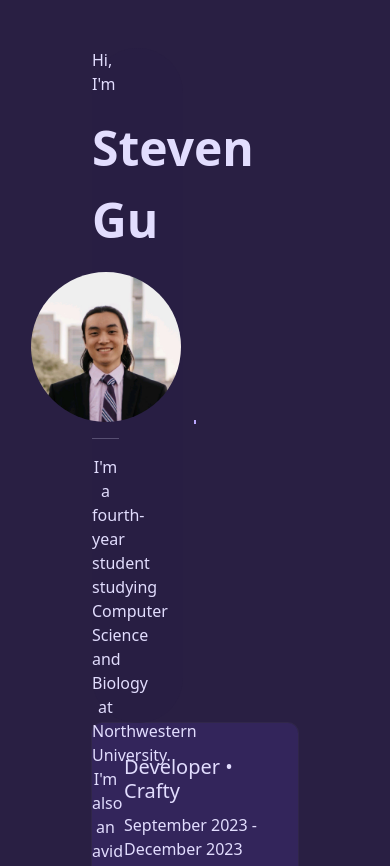
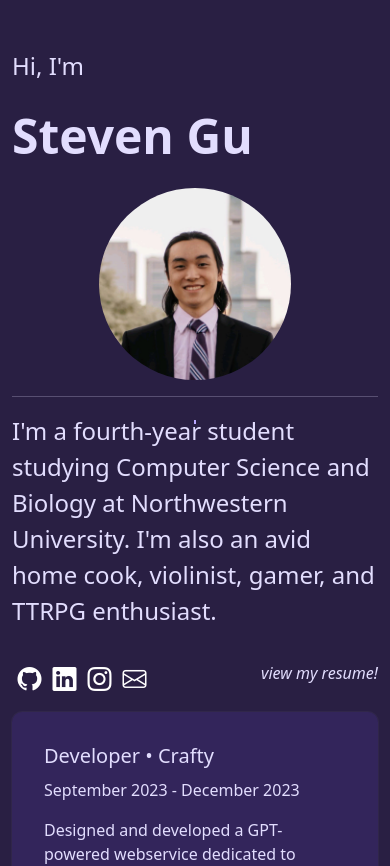
Before and after one commit to theogguu/stevensite, a React (Vite) app: page / in a window 390 px wide. Shown: the top 866 px of the page. Built offline with nearby package versions, Linux system fonts and the light colour scheme.

Commit message:
small viewport added, formatting changes

```diff
--- a/src/components/HomePage/HomePage.css
+++ b/src/components/HomePage/HomePage.css
@@ -72,8 +72,10 @@ a {
 
 .content {
     height: 100%;
-    margin-left: 5rem;
-    margin-right: 5rem;
+    /* margin-left: 5rem;
+    margin-right: 5rem; */
+    margin-left: auto;
+    margin-right: auto;
     padding-top: 3rem;
     padding-bottom: 2rem;
     display: block;
@@ -89,7 +91,7 @@ a {
 
 .body {
     color: var(--text-normal);
-    /* font-size: 1.5rem; */
+    font-size: 1.5rem;
     font-weight: 400;
     margin-bottom: 2rem;
 }
@@ -98,18 +100,28 @@ a {
     font-size: 1 rem;
 }
 
+.profile-footer {
+    display: flex;
+    flex-direction: row;
+    padding-bottom: 1rem;
+}
+
 .icons {
     display: flex;
     flex-direction: row;
+    margin-right: auto;
 }
 
 .resume {
     color: var(--text-normal);
+    margin-left: auto;
 }
 
 .resume:hover {
     color: var(--text-highlighted);
 }
+
+
 
 .footer {
     color: var(--text-normal);
@@ -118,6 +130,6 @@ a {
 }
 #one {
     color: var(--text-normal);
-    font-size: 1rem;
+    font-size: 1.5rem;
     text-align: left;
 }
--- a/src/components/HomePage/HomePage.jsx
+++ b/src/components/HomePage/HomePage.jsx
@@ -23,13 +23,62 @@ const HomePage = () => {
       <Modal open={open} close={closeModal}>
         {modalContent}
       </Modal>
-      <div className="container">
+      <div className="d-lg-none container">
+
+      <p id="one">Hi, I'm</p>
+        <div className="title">Steven Gu</div>
+        <Headshot src="/linkedin.jpg" alt="Steven Gu" size="12rem" />
+        <div className="body">
+          <hr></hr>
+          <p>
+            I'm a fourth-year student studying Computer Science and Biology
+            at Northwestern University. I'm also an avid home cook,
+            violinist, gamer, and TTRPG enthusiast.
+          </p>
+        </div>
+        <div className="profile-footer">
+          <div className="icons">
+            <IconButton
+              icon="bi bi-github"
+              href="https://github.com/theogguu"
+            />
+            <IconButton
+              icon="bi bi-linkedin"
+              href="https://www.linkedin.com/in/steven-gu/"
+            />
+            <IconButton
+              icon="bi bi-instagram "
+              href="https://www.instagram.com/theogguu/"
+            />
+            <IconButton
+              icon="bi bi-envelope "
+              href="mailto:stevengu2024@u.northwestern.edu"
+            />
+          </div>
+          <div className="resume">
+            <a href="/steven_gu_resume_fa23.pdf" target="_blank"><i>view my resume!</i></a>
+          </div>
+        </div>
+        <CardList cards={cardContents} openModalAndSetContent={openModalAndSetContent} />
+            <div className="footer">
+              <hr></hr>
+              Built with React and Node.js and deployed with Firebase. Favicon
+              generated by
+              <a href="https://favicon.io/"> favicon.io</a>. Website design
+              inspired by{" "}
+              <a href="https://brittanychiang.com/"> Brittany Chang</a>.
+            </div>
+
+
+      </div>
+
+      <div className="d-none d-lg-block container">
         <div className="row">
           <div className="col-6">
             <div className="sticky-column">
               <p id="one">Hi, I'm</p>
               <div className="title">Steven Gu</div>
-              <Headshot src="/linkedin.jpg" alt="Steven Gu" size="150px" />
+              <Headshot src="/linkedin.jpg" alt="Steven Gu" size="12rem" />
               <div className="body">
                 <hr></hr>
                 <p>
@@ -38,8 +87,8 @@ const HomePage = () => {
                   violinist, gamer, and TTRPG enthusiast.
                 </p>
               </div>
-              <div className="row sticky-footer">
-                <div className="col-6 icons">
+              <div className="profile-footer">
+                <div className="icons">
                   <IconButton
                     icon="bi bi-github"
                     href="https://github.com/theogguu"
@@ -49,15 +98,15 @@ const HomePage = () => {
                     href="https://www.linkedin.com/in/steven-gu/"
                   />
                   <IconButton
-                    icon="bi bi-instagram "
+                    icon="bi bi-instagram"
                     href="https://www.instagram.com/theogguu/"
                   />
                   <IconButton
-                    icon="bi bi-envelope "
+                    icon="bi bi-envelope"
                     href="mailto:stevengu2024@u.northwestern.edu"
                   />
                 </div>
-                <div className="col resume">
+                <div className="resume">
                   <a href="/steven_gu_resume_fa23.pdf" target="_blank"><i>view my resume!</i></a>
                 </div>
               </div>
```
